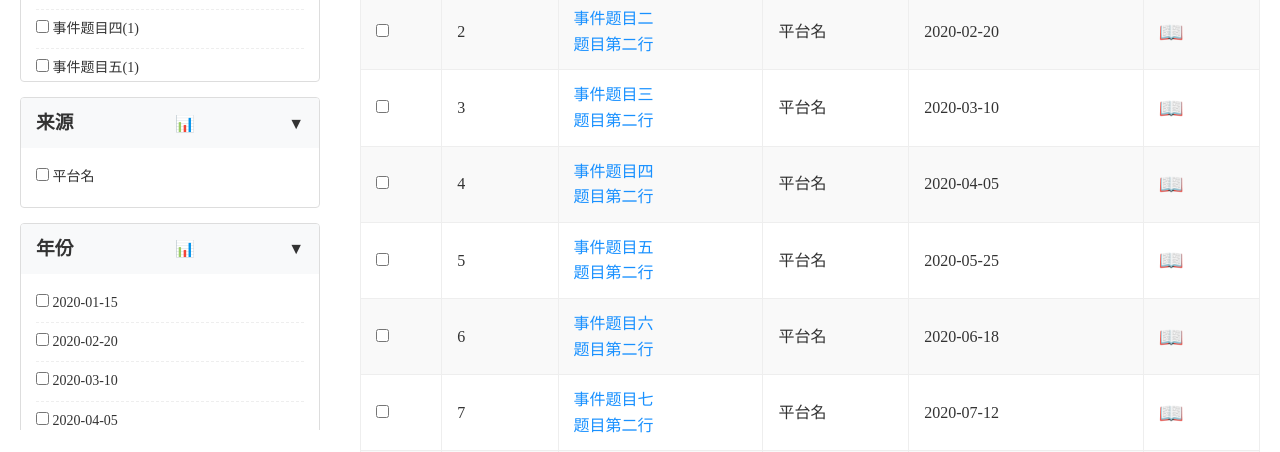
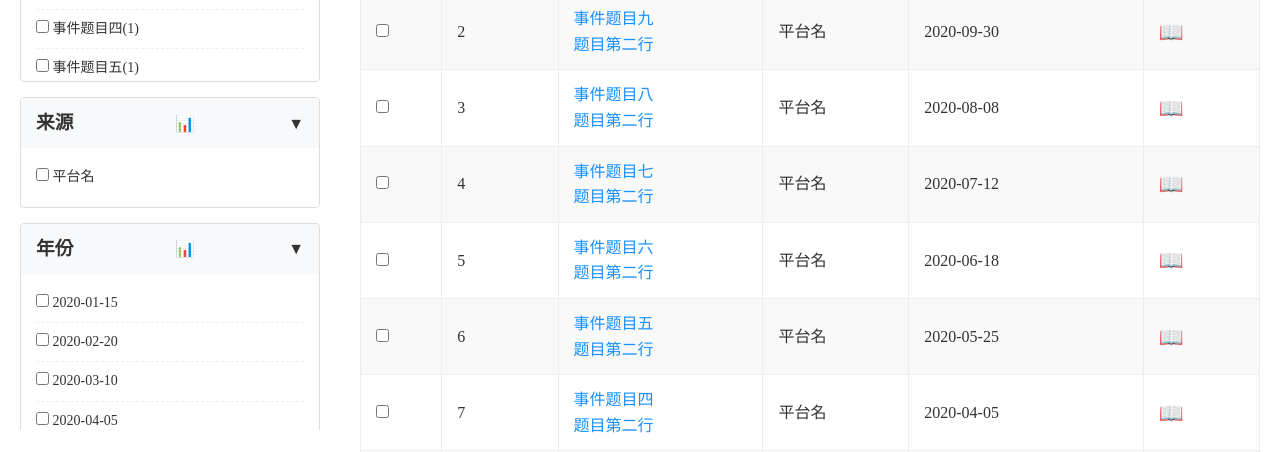
Before and after one commit to iBkionDianBai/ES_Former_END, a React (Create React App) app: page /searchResult in a window 1280 px wide. Shown: the part 363-815 px from the top of the page. Built offline with nearby package versions, Linux system fonts and the light colour scheme.

Commit message:
交换按钮及内容跨页面穿透已做好2.0

```diff
--- a/src/search/GaojiSearchResultPage.js
+++ b/src/search/GaojiSearchResultPage.js
@@ -44,6 +44,7 @@ function GaojiSearchResultPage() {
     const [searchResults, setSearchResults] = useState([]);
     const [isLoading, setIsLoading] = useState(true);
     const [sortOrder, setSortOrder] = useState('desc');
+    const [sortField, setSortField] = useState('relevance'); // 添加排序字段状态
     const [selectedIds, setSelectedIds] = useState([]);
     const [startDate, setStartDate] = useState('');
     const [endDate, setEndDate] = useState('');
@@ -126,6 +127,32 @@ function GaojiSearchResultPage() {
 
     // 动态生成主题选项（事件名频度）
     const themes = calculateEventNameFrequency(searchResults);
+
+    // 添加过滤逻辑
+    const filteredResults = searchResults.filter(item => {
+        const eventName = item.title.split(' ')[0];
+        const themeOk = selectedThemes.length === 0 || selectedThemes.some(theme => {
+            const themeName = theme.split('（')[0];
+            return eventName === themeName;
+        });
+        const sourceOk = selectedSources.length === 0 || selectedSources.includes(item.source);
+        const yearOk = selectedYears.length === 0 || selectedYears.includes(item.time);
+        return themeOk && sourceOk && yearOk;
+    });
+
+    // 添加排序逻辑
+    const sortedResults = [...filteredResults].sort((a, b) => {
+        if (sortField === 'relevance') {
+            // 相关度排序（按ID排序，模拟相关度）
+            return sortOrder === 'asc' ? a.id - b.id : b.id - a.id;
+        } else if (sortField === 'date') {
+            // 时间排序
+            const dateA = new Date(a.time);
+            const dateB = new Date(b.time);
+            return sortOrder === 'asc' ? dateA - dateB : dateB - dateA;
+        }
+        return 0;
+    });
 
     const handleGaojiSearch = (val) => {
         if (val && val.trim() !== "") {
@@ -246,7 +273,7 @@ function GaojiSearchResultPage() {
                                 </div>
                                 <div className="results-toolbar">
                                     <span>排序：</span>
-                                    <select className="sort-select">
+                                    <select className="sort-select" value={sortField} onChange={e => setSortField(e.target.value)}>
                                         <option value="relevance">相关度</option>
                                         <option value="date">发表时间</option>
                                     </select>
@@ -278,7 +305,7 @@ function GaojiSearchResultPage() {
                                     </tr>
                                 </thead>
                                 <tbody>
-                                    {searchResults.map((result, index) => (
+                                    {sortedResults.map((result, index) => (
                                         <tr key={result.id}>
                                             <td>
                                                 <input
@@ -332,24 +359,28 @@ function GaojiSearchResultPage() {
                     <div style={{ background: '#fff', padding: 24, borderRadius: 8, minWidth: 400, minHeight: 300 }} onClick={e => e.stopPropagation()}>
                         <h4 style={{textAlign:'center'}}>事件名频度柱状图 {selectedThemes.length > 0 ? `(已选择${selectedThemes.length}个事件)` : ''}</h4>
                         {/* 简单SVG柱状图 */}
-                        <svg width="360" height="200">
+                        <svg width="700" height="220">
                             {(selectedThemes.length > 0 ? selectedThemes : themes).map((item, idx) => {
                                 // 提取事件名和频度
                                 const eventName = item.split('（')[0];
                                 const freq = parseInt(item.match(/（(\d+)）/)[1]);
+                                const barWidth = 40;
+                                const barSpacing = 16;
+                                const startX = 40;
+                                const x = startX + idx * (barWidth + barSpacing);
                                 return (
                                     <g key={item}>
-                                        <rect x={30+idx*60} y={180-freq*20} width={40} height={freq*20} fill="#1890ff" />
-                                        <text x={30+idx*60+20} y={195} textAnchor="middle" fontSize="12">{eventName}</text>
-                                        <text x={30+idx*60+20} y={180-freq*20-5} textAnchor="middle" fontSize="12">{freq}</text>
+                                        <rect x={x} y={180-freq*20} width={barWidth} height={freq*20} fill="#1890ff" />
+                                        <text x={x + barWidth/2} y={205} textAnchor="middle" fontSize="12">{eventName}</text>
+                                        <text x={x + barWidth/2} y={180-freq*20-5} textAnchor="middle" fontSize="12">{freq}</text>
                                     </g>
                                 );
                             })}
                             {/* 坐标轴 */}
-                            <line x1="20" y1="0" x2="20" y2="180" stroke="#333" />
-                            <line x1="20" y1="180" x2="350" y2="180" stroke="#333" />
+                            <line x1="30" y1="0" x2="30" y2="180" stroke="#333" />
+                            <line x1="30" y1="180" x2="690" y2="180" stroke="#333" />
                             <text x="0" y="10" fontSize="12">频度</text>
-                            <text x="340" y="195" fontSize="12">事件名</text>
+                            <text x="620" y="210" fontSize="12">事件名</text>
                         </svg>
                         <div style={{textAlign:'center',marginTop:8}}><button onClick={()=>setShowChart(false)}>关闭</button></div>
                     </div>
@@ -360,21 +391,25 @@ function GaojiSearchResultPage() {
                 <div style={{ position: 'fixed', top: 0, left: 0, width: '100vw', height: '100vh', background: 'rgba(0,0,0,0.3)', zIndex: 9999, display: 'flex', alignItems: 'center', justifyContent: 'center' }} onClick={() => setShowSourceChart(false)}>
                     <div style={{ background: '#fff', padding: 24, borderRadius: 8, minWidth: 400, minHeight: 300 }} onClick={e => e.stopPropagation()}>
                         <h4 style={{textAlign:'center'}}>来源事件数量柱状图</h4>
-                        <svg width="360" height="200">
+                        <svg width="700" height="220">
                             {sources.map((item, idx) => {
-                                const count = searchResults.filter(r => r.source === item).length;
+                                const count = filteredResults.filter(r => r.source === item).length;
+                                const barWidth = 40;
+                                const barSpacing = 16;
+                                const startX = 40;
+                                const x = startX + idx * (barWidth + barSpacing);
                                 return (
                                     <g key={item}>
-                                        <rect x={30+idx*60} y={180-count*20} width={40} height={count*20} fill="#52c41a" />
-                                        <text x={30+idx*60+20} y={195} textAnchor="middle" fontSize="12">{item}</text>
-                                        <text x={30+idx*60+20} y={180-count*20-5} textAnchor="middle" fontSize="12">{count}</text>
+                                        <rect x={x} y={180-count*20} width={barWidth} height={count*20} fill="#52c41a" />
+                                        <text x={x + barWidth/2} y={205} textAnchor="middle" fontSize="12">{item}</text>
+                                        <text x={x + barWidth/2} y={180-count*20-5} textAnchor="middle" fontSize="12">{count}</text>
                                     </g>
                                 );
                             })}
-                            <line x1="20" y1="0" x2="20" y2="180" stroke="#333" />
-                            <line x1="20" y1="180" x2="350" y2="180" stroke="#333" />
+                            <line x1="30" y1="0" x2="30" y2="180" stroke="#333" />
+                            <line x1="30" y1="180" x2="690" y2="180" stroke="#333" />
                             <text x="0" y="10" fontSize="12">来源</text>
-                            <text x="340" y="195" fontSize="12">事件数</text>
+                            <text x="620" y="210" fontSize="12">事件数</text>
                         </svg>
                         <div style={{textAlign:'center',marginTop:8}}><button onClick={()=>setShowSourceChart(false)}>关闭</button></div>
                     </div>
@@ -387,7 +422,7 @@ function GaojiSearchResultPage() {
                         <h4 style={{textAlign:'center'}}>年份事件数量柱状图</h4>
                         <svg width="700" height="220">
                             {years.map((item, idx) => {
-                                const count = searchResults.filter(r => r.time === item).length;
+                                const count = filteredResults.filter(r => r.time === item).length;
                                 const barWidth = 40;
                                 const barSpacing = 16;
                                 const startX = 40;
--- a/src/search/SearchResultPage.js
+++ b/src/search/SearchResultPage.js
@@ -23,6 +23,7 @@ function SearchResultPage() {
     });
     const navigate = useNavigate();
     const [sortOrder, setSortOrder] = useState('desc');
+    const [sortField, setSortField] = useState('relevance'); // 添加排序字段状态
     const [selectedIds, setSelectedIds] = useState([]);
     const [startDate, setStartDate] = useState('');
     const [endDate, setEndDate] = useState('');
@@ -105,6 +106,20 @@ function SearchResultPage() {
         const sourceOk = selectedSources.length === 0 || selectedSources.includes(item.source);
         const yearOk = selectedYears.length === 0 || selectedYears.includes(item.time);
         return themeOk && sourceOk && yearOk;
+    });
+
+    // 添加排序逻辑
+    const sortedResults = [...filteredResults].sort((a, b) => {
+        if (sortField === 'relevance') {
+            // 相关度排序（按ID排序，模拟相关度）
+            return sortOrder === 'asc' ? a.id - b.id : b.id - a.id;
+        } else if (sortField === 'date') {
+            // 时间排序
+            const dateA = new Date(a.time);
+            const dateB = new Date(b.time);
+            return sortOrder === 'asc' ? dateA - dateB : dateB - dateA;
+        }
+        return 0;
     });
 
     return (
@@ -241,7 +256,7 @@ function SearchResultPage() {
                                 </div>
                                 <div className="results-toolbar">
                                     <span>排序：</span>
-                                    <select className="sort-select">
+                                    <select className="sort-select" value={sortField} onChange={e => setSortField(e.target.value)}>
                                         <option value="relevance">相关度</option>
                                         <option value="date">发表时间</option>
                                     </select>
@@ -273,7 +288,7 @@ function SearchResultPage() {
                                     </tr>
                                 </thead>
                                 <tbody>
-                                    {filteredResults.map((result, index) => (
+                                    {sortedResults.map((result, index) => (
                                         <tr key={result.id}>
                                             <td>
                                                 <input
@@ -329,24 +344,28 @@ function SearchResultPage() {
                     <div style={{ background: '#fff', padding: 24, borderRadius: 8, minWidth: 400, minHeight: 300 }} onClick={e => e.stopPropagation()}>
                         <h4 style={{textAlign:'center'}}>事件名频度柱状图 {selectedThemes.length > 0 ? `(已选择${selectedThemes.length}个事件)` : ''}</h4>
                         {/* 简单SVG柱状图 */}
-                        <svg width="360" height="200">
+                        <svg width="700" height="220">
                             {(selectedThemes.length > 0 ? selectedThemes : themeOptions).map((item, idx) => {
                                 // 提取事件名和频度
                                 const eventName = item.split('(')[0];
                                 const freq = parseInt(item.match(/\((\d+)\)/)[1]);
+                                const barWidth = 40;
+                                const barSpacing = 16;
+                                const startX = 40;
+                                const x = startX + idx * (barWidth + barSpacing);
                                 return (
                                     <g key={item}>
-                                        <rect x={30+idx*60} y={180-freq*20} width={40} height={freq*20} fill="#1890ff" />
-                                        <text x={30+idx*60+20} y={195} textAnchor="middle" fontSize="12">{eventName}</text>
-                                        <text x={30+idx*60+20} y={180-freq*20-5} textAnchor="middle" fontSize="12">{freq}</text>
+                                        <rect x={x} y={180-freq*20} width={barWidth} height={freq*20} fill="#1890ff" />
+                                        <text x={x + barWidth/2} y={205} textAnchor="middle" fontSize="12">{eventName}</text>
+                                        <text x={x + barWidth/2} y={180-freq*20-5} textAnchor="middle" fontSize="12">{freq}</text>
                                     </g>
                                 );
                             })}
                             {/* 坐标轴 */}
-                            <line x1="20" y1="0" x2="20" y2="180" stroke="#333" />
-                            <line x1="20" y1="180" x2="350" y2="180" stroke="#333" />
+                            <line x1="30" y1="0" x2="30" y2="180" stroke="#333" />
+                            <line x1="30" y1="180" x2="690" y2="180" stroke="#333" />
                             <text x="0" y="10" fontSize="12">频度</text>
-                            <text x="340" y="195" fontSize="12">事件名</text>
+                            <text x="620" y="210" fontSize="12">事件名</text>
                         </svg>
                         <div style={{textAlign:'center',marginTop:8}}><button onClick={()=>setShowChart(false)}>关闭</button></div>
                     </div>
@@ -357,21 +376,25 @@ function SearchResultPage() {
                 <div style={{ position: 'fixed', top: 0, left: 0, width: '100vw', height: '100vh', background: 'rgba(0,0,0,0.3)', zIndex: 9999, display: 'flex', alignItems: 'center', justifyContent: 'center' }} onClick={() => setShowSourceChart(false)}>
                     <div style={{ background: '#fff', padding: 24, borderRadius: 8, minWidth: 400, minHeight: 300 }} onClick={e => e.stopPropagation()}>
                         <h4 style={{textAlign:'center'}}>来源事件数量柱状图</h4>
-                        <svg width="360" height="200">
+                        <svg width="700" height="220">
                             {sourceOptions.map((item, idx) => {
                                 const count = filteredResults.filter(r => r.source === item).length;
+                                const barWidth = 40;
+                                const barSpacing = 16;
+                                const startX = 40;
+                                const x = startX + idx * (barWidth + barSpacing);
                                 return (
                                     <g key={item}>
-                                        <rect x={30+idx*60} y={180-count*20} width={40} height={count*20} fill="#52c41a" />
-                                        <text x={30+idx*60+20} y={195} textAnchor="middle" fontSize="12">{item}</text>
-                                        <text x={30+idx*60+20} y={180-count*20-5} textAnchor="middle" fontSize="12">{count}</text>
+                                        <rect x={x} y={180-count*20} width={barWidth} height={count*20} fill="#52c41a" />
+                                        <text x={x + barWidth/2} y={205} textAnchor="middle" fontSize="12">{item}</text>
+                                        <text x={x + barWidth/2} y={180-count*20-5} textAnchor="middle" fontSize="12">{count}</text>
                                     </g>
                                 );
                             })}
-                            <line x1="20" y1="0" x2="20" y2="180" stroke="#333" />
-                            <line x1="20" y1="180" x2="350" y2="180" stroke="#333" />
+                            <line x1="30" y1="0" x2="30" y2="180" stroke="#333" />
+                            <line x1="30" y1="180" x2="690" y2="180" stroke="#333" />
                             <text x="0" y="10" fontSize="12">来源</text>
-                            <text x="340" y="195" fontSize="12">事件数</text>
+                            <text x="620" y="210" fontSize="12">事件数</text>
                         </svg>
                         <div style={{textAlign:'center',marginTop:8}}><button onClick={()=>setShowSourceChart(false)}>关闭</button></div>
                     </div>
```
